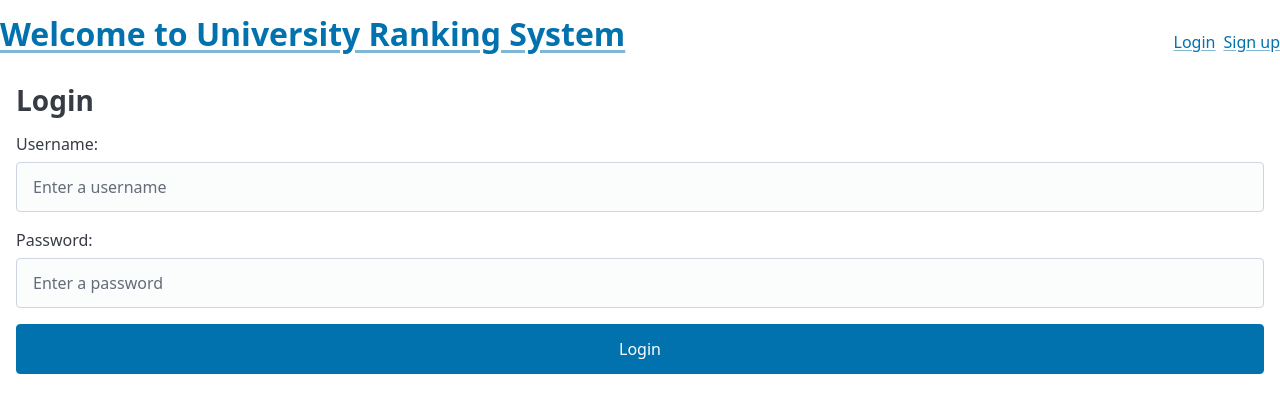
After one commit to ydcjeff/nycu-dbms-fp, a PHP site: page /views/login_view.php in a window 1280 px wide. The commit adds this page. Shown: the top 413 px of the page. Run offline with PHP 8.4, Linux system fonts and the light colour scheme; some libraries are stand-ins or nearby versions.

Commit message:
Add login (#15)
use $_SESSION['email'] to get email information

---------

Co-authored-by: Charlie <charlieof604@gmail.com>
Co-authored-by: ydcjeff <n2ya@duck.com>

```diff
--- /dev/null
+++ b/logout.php
@@ -0,0 +1,4 @@
+<?php
+session_start();
+session_destroy();
+header('Location: /');
--- a/views/base.php
+++ b/views/base.php
@@ -23,8 +23,16 @@
   <header class="flex justify-between">
     <h1><a href="/">Welcome to University Ranking System</a></h1>
     <nav class="items-center gap-x-2">
-      <a href="/login.php">Login</a>
-      <a href="/signup.php">Sign up</a>
+      <?php
+      session_start();
+      if(isset($_SESSION['email'])){
+        echo $_SESSION['email'];
+        echo '<a href="/logout.php">Logout</a>';
+      }else{
+        echo '<a href="/login.php">Login</a>';
+        echo '<a href="/signup.php">Sign up</a>';
+      }
+      ?>
     </nav>
   </header>
   <?php echo $body ?>
--- /dev/null
+++ b/views/login_view.php
@@ -0,0 +1,34 @@
+<?php
+$title = "Login : ";
+ob_start();
+?>
+
+<div class="container-fluid">
+  <h2>Login</h2>
+  <form action="/login.php" method="POST">
+    <div>
+      <label for="username">Username:</label>
+      <input type="text" id="username" name="username" placeholder="Enter a username" required>
+    </div>
+    <div>
+      <label for="password">Password:</label>
+      <input type="password" id="password" name="password" placeholder="Enter a password" required>
+    </div>
+    <button type="submit" class="login-btn">Login</button>
+  </form>
+
+  <?php
+  function display_message($message)
+  {
+    echo '<div class="container-fluid">
+          <p> ' . $message . ' </p>
+          </div>
+        ';
+  }
+  ?>
+</div>
+
+<?php
+$body = ob_get_clean();
+require_once __DIR__ . '/base.php';
+?>
```
Also changed, not shown: controllers/user_controller.php (+11 -12 lines), login.php (+25 -0 lines).
